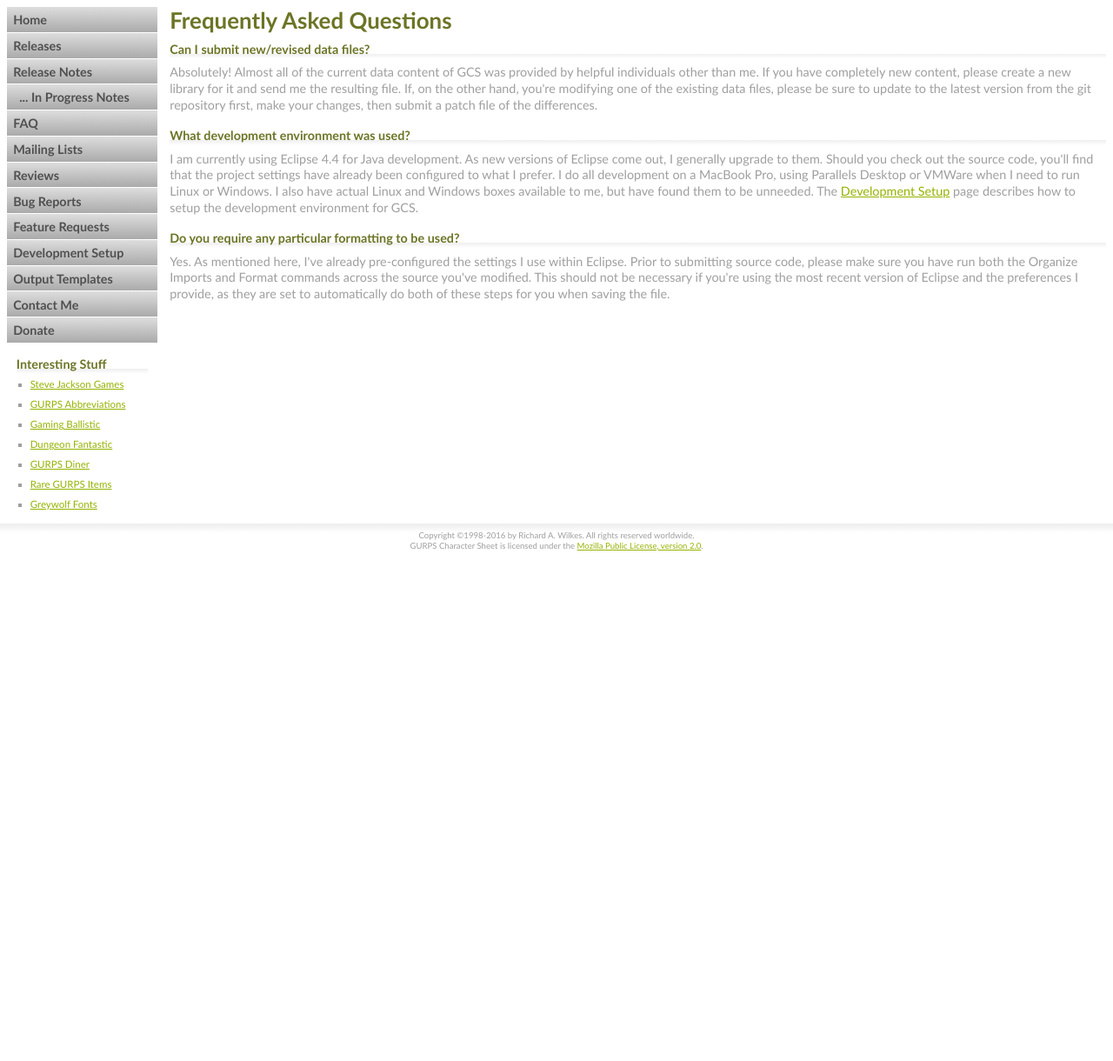
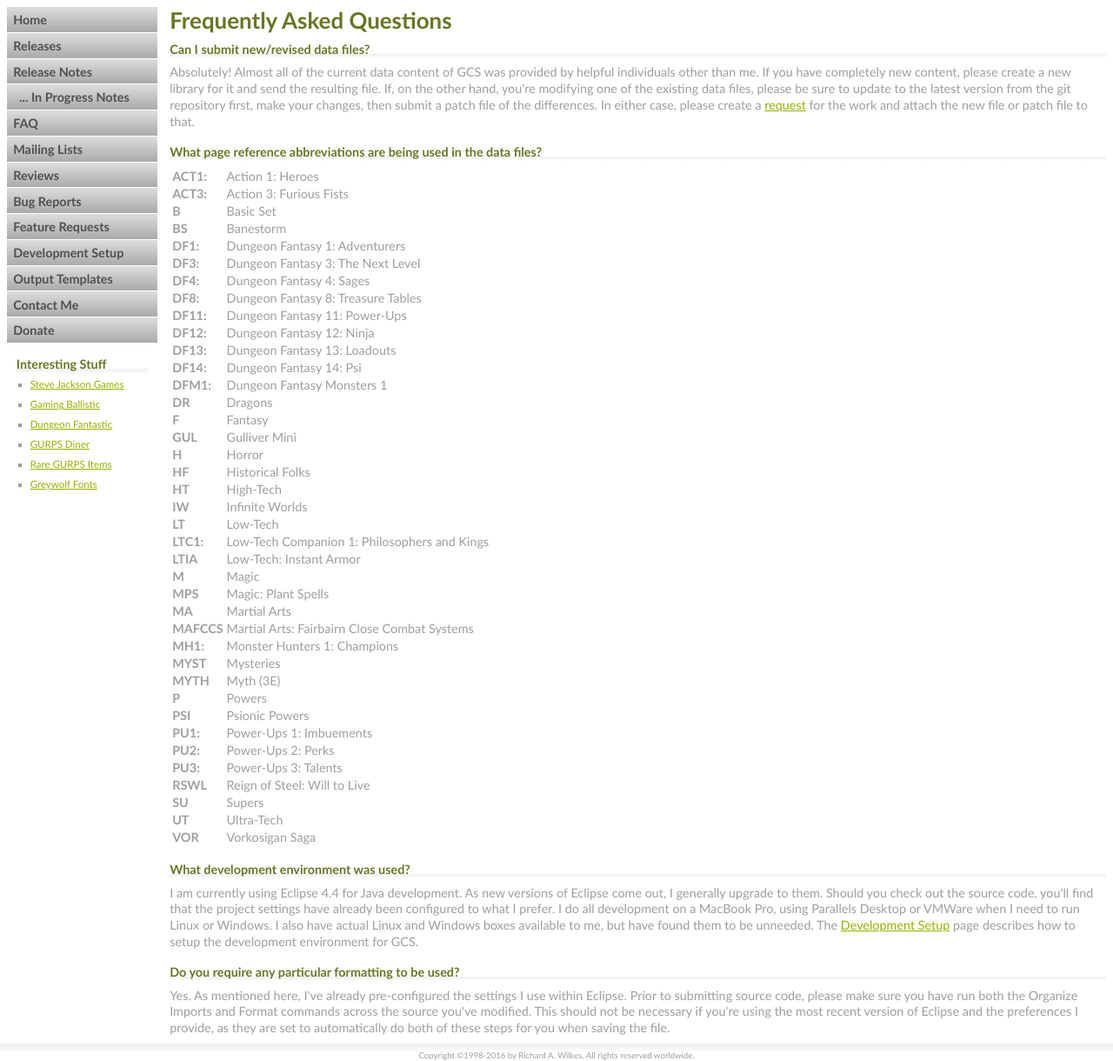
Before and after one commit to richardwilkes/gcs_web, a PHP site: page /faq.php in a window 1280 px wide. Shown: the part 56-1276 px from the top of the page at 87% size. Before the commit the page ends 689 px from the top, so only its background shows below. Run offline with PHP 8.4, Linux system fonts and the light colour scheme.

Commit message:
Updated for page references.

```diff
--- a/faq.php
+++ b/faq.php
@@ -14,9 +14,54 @@
 				<h3>Can I submit new/revised data files?</h3>
 				<p>Absolutely! Almost all of the current data content of GCS was provided by helpful
 					individuals other than me. If you have completely new content, please create a new
-					library for it and send me the resulting file. If, on the other hand, you're modifying
+					library for it and send the resulting file. If, on the other hand, you're modifying
 					one of the existing data files, please be sure to update to the latest version from the
-					git repository first, make your changes, then submit a patch file of the differences.</p>
+					git repository first, make your changes, then submit a patch file of the differences.
+					In either case, please create a <a href="https://gurpscharactersheet.atlassian.net">request</a>
+					for the work and attach the new file or patch file to that.</p>
+
+				<h3>What page reference abbreviations are being used in the data files?</h3>
+				<p><table>
+					<tr><td><b>ACT1:</b></td><td>Action 1: Heroes</td></tr>
+					<tr><td><b>ACT3:</b></td><td>Action 3: Furious Fists</td></tr>
+					<tr><td><b>B</b></td><td>Basic Set</td></tr>
+					<tr><td><b>BS</b></td><td>Banestorm</td></tr>
+					<tr><td><b>DF1:</b></td><td>Dungeon Fantasy 1: Adventurers</td></tr>
+					<tr><td><b>DF3:</b></td><td>Dungeon Fantasy 3: The Next Level</td></tr>
+					<tr><td><b>DF4:</b></td><td>Dungeon Fantasy 4: Sages</td></tr>
+					<tr><td><b>DF8:</b></td><td>Dungeon Fantasy 8: Treasure Tables</td></tr>
+					<tr><td><b>DF11:</b></td><td>Dungeon Fantasy 11: Power-Ups</td></tr>
+					<tr><td><b>DF12:</b></td><td>Dungeon Fantasy 12: Ninja</td></tr>
+					<tr><td><b>DF13:</b></td><td>Dungeon Fantasy 13: Loadouts</td></tr>
+					<tr><td><b>DF14:</b></td><td>Dungeon Fantasy 14: Psi</td></tr>
+					<tr><td><b>DFM1:</b></td><td>Dungeon Fantasy Monsters 1</td></tr>
+					<tr><td><b>DR</b></td><td>Dragons</td></tr>
+					<tr><td><b>F</b></td><td>Fantasy</td></tr>
+					<tr><td><b>GUL</b></td><td>Gulliver Mini</td></tr>
+					<tr><td><b>H</b></td><td>Horror</td></tr>
+					<tr><td><b>HF</b></td><td>Historical Folks</td></tr>
+					<tr><td><b>HT</b></td><td>High-Tech</td></tr>
+					<tr><td><b>IW</b></td><td>Infinite Worlds</td></tr>
+					<tr><td><b>LT</b></td><td>Low-Tech</td></tr>
+					<tr><td><b>LTC1:</b></td><td>Low-Tech Companion 1: Philosophers and Kings</td></tr>
+					<tr><td><b>LTIA</b></td><td>Low-Tech: Instant Armor</td></tr>
+					<tr><td><b>M</b></td><td>Magic</td></tr>
+					<tr><td><b>MPS</b></td><td>Magic: Plant Spells</td></tr>
+					<tr><td><b>MA</b></td><td>Martial Arts</td></tr>
+					<tr><td><b>MAFCCS</b></td><td>Martial Arts: Fairbairn Close Combat Systems</td></tr>
+					<tr><td><b>MH1:</b></td><td>Monster Hunters 1: Champions</td></tr>
+					<tr><td><b>MYST</b></td><td>Mysteries</td></tr>
+					<tr><td><b>MYTH</b></td><td>Myth (3E)</td></tr>
+					<tr><td><b>P</b></td><td>Powers</td></tr>
+					<tr><td><b>PSI</b></td><td>Psionic Powers</td></tr>
+					<tr><td><b>PU1:</b></td><td>Power-Ups 1: Imbuements</td></tr>
+					<tr><td><b>PU2:</b></td><td>Power-Ups 2: Perks</td></tr>
+					<tr><td><b>PU3:</b></td><td>Power-Ups 3: Talents</td></tr>
+					<tr><td><b>RSWL</b></td><td>Reign of Steel: Will to Live</td></tr>
+					<tr><td><b>SU</b></td><td>Supers</td></tr>
+					<tr><td><b>UT</b></td><td>Ultra-Tech</td></tr>
+					<tr><td><b>VOR</b></td><td>Vorkosigan Saga</td></tr>
+				</table></p>
 
 				<h3>What development environment was used?</h3>
 				<p>I am currently using Eclipse 4.4 for Java development. As new versions of Eclipse come out,
--- a/parts/menu.php
+++ b/parts/menu.php
@@ -20,7 +20,6 @@
 					<h3>Interesting Stuff</h3>
 					<ul>
 						<li><a href="http://sjgames.com">Steve Jackson Games</a></li>
-						<li><a href="http://www.sjgames.com/gurps/abbrevs.html">GURPS Abbreviations</a></li>
 						<li><a href="http://gamingballistic.blogspot.com">Gaming Ballistic</a></li>
 						<li><a href="http://dungeonfantastic.blogspot.com">Dungeon Fantastic</a></li>
 						<li><a href="http://www.gamesdiner.com/gurps-diner">GURPS Diner</a></li>
```
